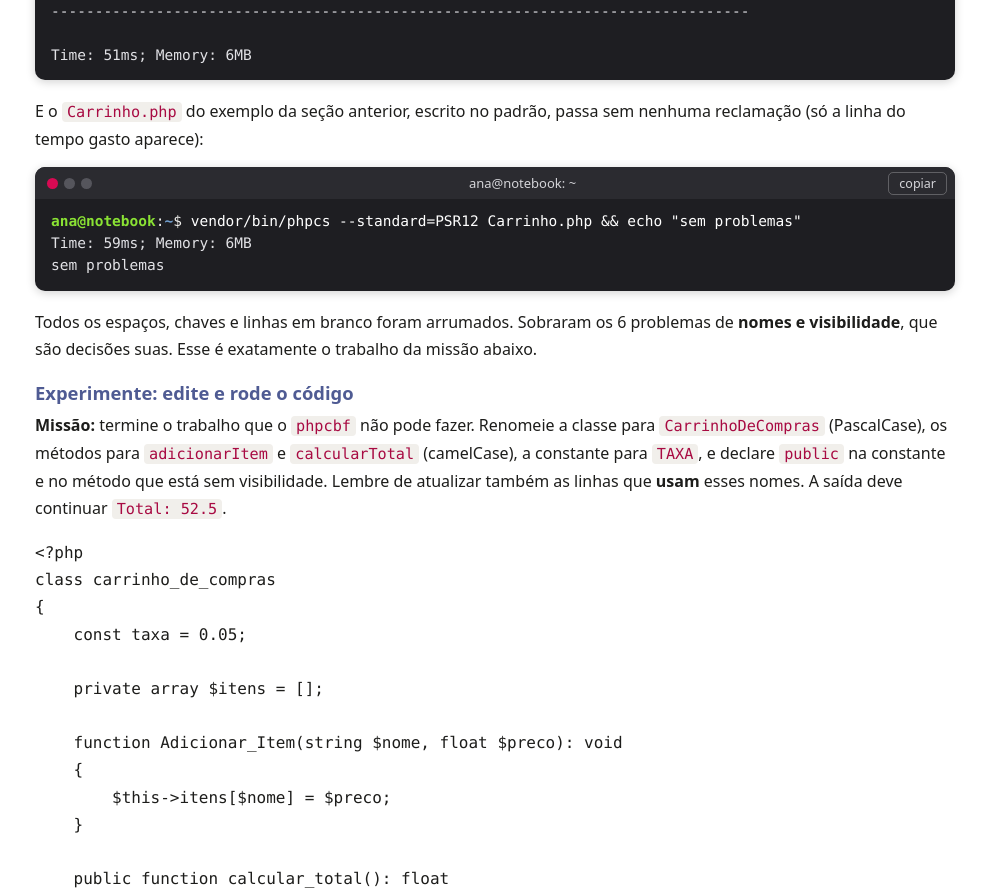
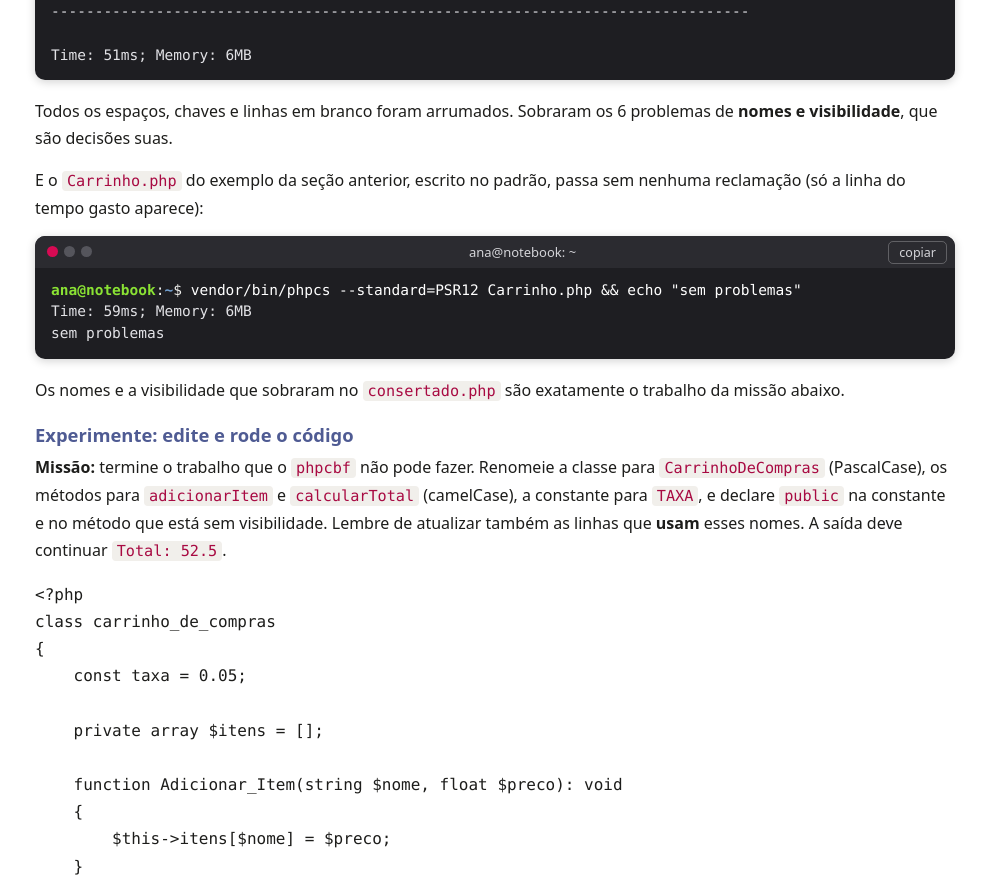
Before and after one commit to Wallysondevs/guia-php, a plain HTML site: page psr.html in a window 1280 px wide. Shown: the part 7066-7961 px from the top of the page, without its empty margins (255-1244 px from the left). Drawn offline with Linux system fonts and the light colour scheme; a script that the page names is missing.

Commit message:
Padrões PSR: reordena a conferência do Carrinho
Co-Authored-By: Claude Opus 5.5 <noreply@anthropic.com>

```diff
--- a/psr.html
+++ b/psr.html
@@ -272,13 +272,15 @@ FOUND 5 ERRORS AND 1 WARNING AFFECTING 4 LINES
 
 Time: 51ms; Memory: 6MB</pre>
 
+<p>Todos os espaços, chaves e linhas em branco foram arrumados. Sobraram os 6 problemas de <strong>nomes e visibilidade</strong>, que são decisões suas.</p>
+
 <p>E o <code>Carrinho.php</code> do exemplo da seção anterior, escrito no padrão, passa sem nenhuma reclamação (só a linha do tempo gasto aparece):</p>
 
 <pre class="term">$ vendor/bin/phpcs --standard=PSR12 Carrinho.php &amp;&amp; echo "sem problemas"
 Time: 59ms; Memory: 6MB
 sem problemas</pre>
 
-<p>Todos os espaços, chaves e linhas em branco foram arrumados. Sobraram os 6 problemas de <strong>nomes e visibilidade</strong>, que são decisões suas. Esse é exatamente o trabalho da missão abaixo.</p>
+<p>Os nomes e a visibilidade que sobraram no <code>consertado.php</code> são exatamente o trabalho da missão abaixo.</p>
 
 <div class="tryphp" data-goal="src:class CarrinhoDeCompras,src:public const TAXA,src:public function adicionarItem,src:public function calcularTotal,out:Total: 52.5,semerro">
 <p class="try-task"><strong>Missão:</strong> termine o trabalho que o <code>phpcbf</code> não pode fazer. Renomeie a classe para <code>CarrinhoDeCompras</code> (PascalCase), os métodos para <code>adicionarItem</code> e <code>calcularTotal</code> (camelCase), a constante para <code>TAXA</code>, e declare <code>public</code> na constante e no método que está sem visibilidade. Lembre de atualizar também as linhas que <strong>usam</strong> esses nomes. A saída deve continuar <code>Total: 52.5</code>.</p>
```
